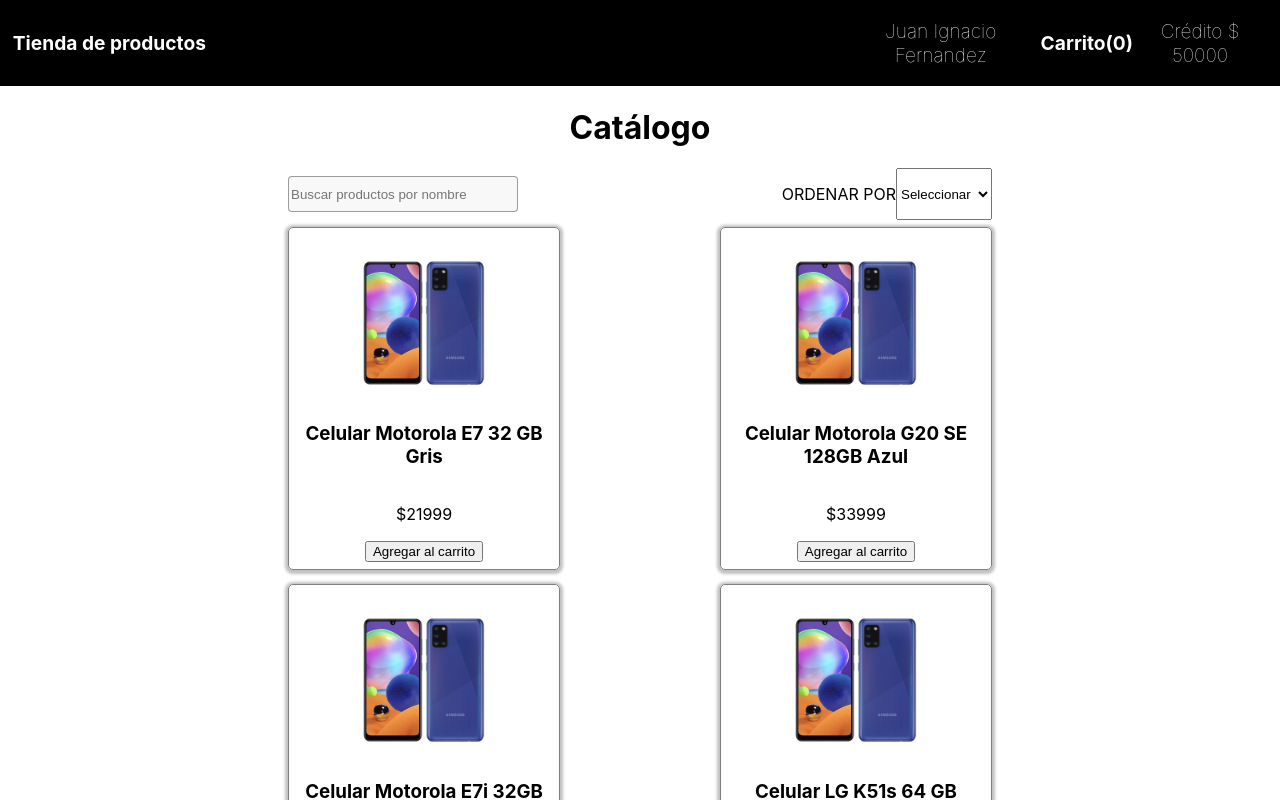
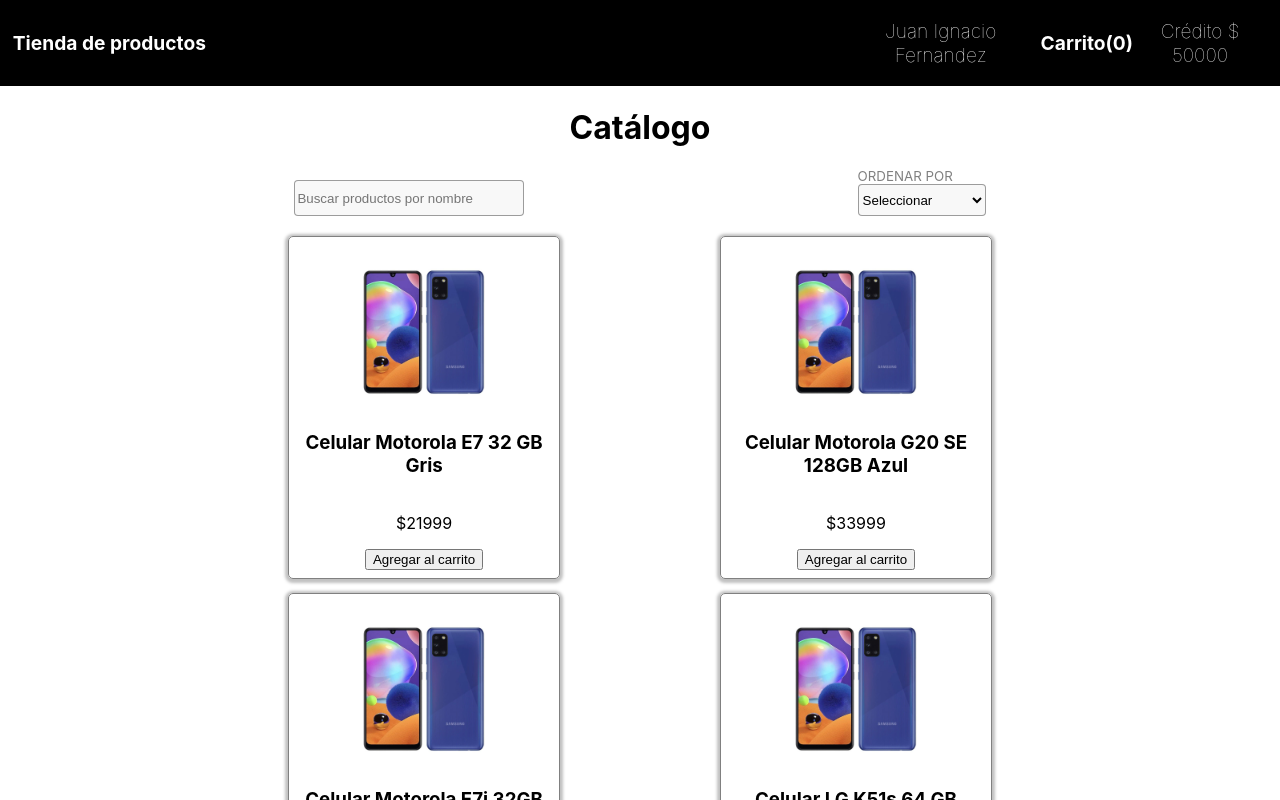
Before and after one commit to mschmidt17/enviopack-challenge-frontend, a React (Create React App) app: page / in a window 1280 px wide. Shown: the top 800 px of the page. Built offline with nearby package versions, Linux system fonts and the light colour scheme.

Commit message:
agrenado estilos

```diff
--- a/src/CSS/home.css
+++ b/src/CSS/home.css
@@ -6,9 +6,16 @@
 
 .home-search-order{
     display: flex;
+    align-items: flex-end;
+    justify-content: space-between;
+    width: 54%;
+}
+
+.container-home-cards-pagination{
+    display: flex;
+    flex-direction: column;
     align-items: center;
-    justify-content: space-between;
-    width: 55%;
+    justify-content: center;
 }
 
 .container-productCards{
@@ -16,5 +23,6 @@
     align-items: center;
     justify-content: space-between;
     flex-wrap: wrap;
+    margin: 1% 0;
     width: 55%;
 }
--- a/src/CSS/order.css
+++ b/src/CSS/order.css
@@ -0,0 +1,19 @@
+.container-search{
+    display: flex;
+    flex-direction: column;
+    align-items: flex-start;
+}
+
+.order-title{
+    color: grey;
+    font-size:smaller;
+    margin: 0;
+}
+
+.select-search{
+    width: 8rem;
+    height: 2rem;
+    background-color: rgba(128, 128, 128, 0.055);
+    border-radius: 4px;
+    border: 1.2px solid rgba(128, 128, 128, 0.774);
+}
--- a/src/components/Order.js
+++ b/src/components/Order.js
@@ -1,8 +1,7 @@
 import React from 'react';
 import {orderByPrice} from '../redux/actions.js';
 import { useDispatch } from "react-redux";
-
-// import './CSS/order.css';
+import '../CSS/order.css';
 
 
 
@@ -16,8 +15,8 @@
 
     return (
         <div className='container-search'>
-            <p> ORDENAR POR</p>
-            <select name="select" defaultValue="all" onChange={e=> handleOrdenar(e)}>
+            <p className='order-title'> ORDENAR POR</p>
+            <select name="select" className="select-search" defaultValue="all" onChange={e=> handleOrdenar(e)}>
                 <option value="all" >Seleccionar</option>
                 <option value="low" >Mas baratos</option>
                 <option value="high">Mas caros</option>
```
